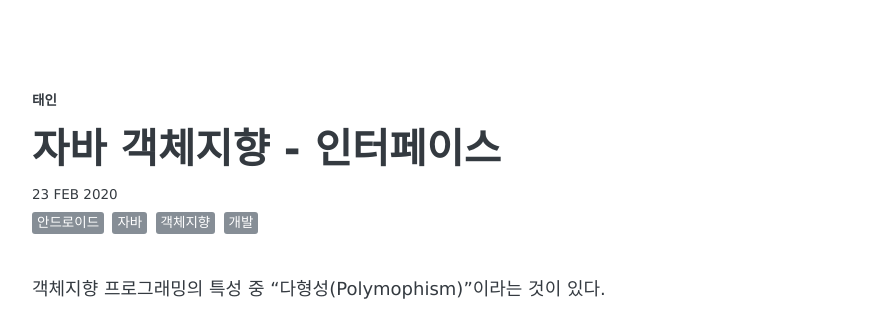
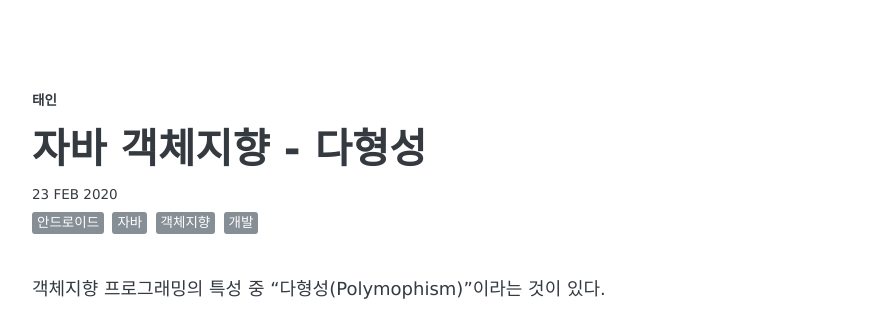
Before and after one commit to Taein0910/blog, a Jekyll site: the page built from _posts/2020-02-23-java-poly.md, in a window 1280 px wide. Shown: the top 317 px of the page, without its empty margins (194-1085 px from the left). Built offline with Jekyll 4.4.1, drawn with Linux system fonts in a browser that asks for light colours; some web fonts are replaced; comment, search, counter and statistics services are not loaded.

Commit message:
Update 2020-02-23-java-poly.md

```diff
--- a/_posts/2020-02-23-java-poly.md
+++ b/_posts/2020-02-23-java-poly.md
@@ -1,7 +1,7 @@
 ---
 layout: post
-title: "자바 객체지향 - 인터페이스"
-description: "자바 객체지향 프로그래밍, 인터페이스"
+title: "자바 객체지향 - 다형성"
+description: "자바 객체지향 프로그래밍, 다형성"
 date: 2020-02-23
 tags: [안드로이드, 자바, 객체지향, 개발]
 comments: true
```
